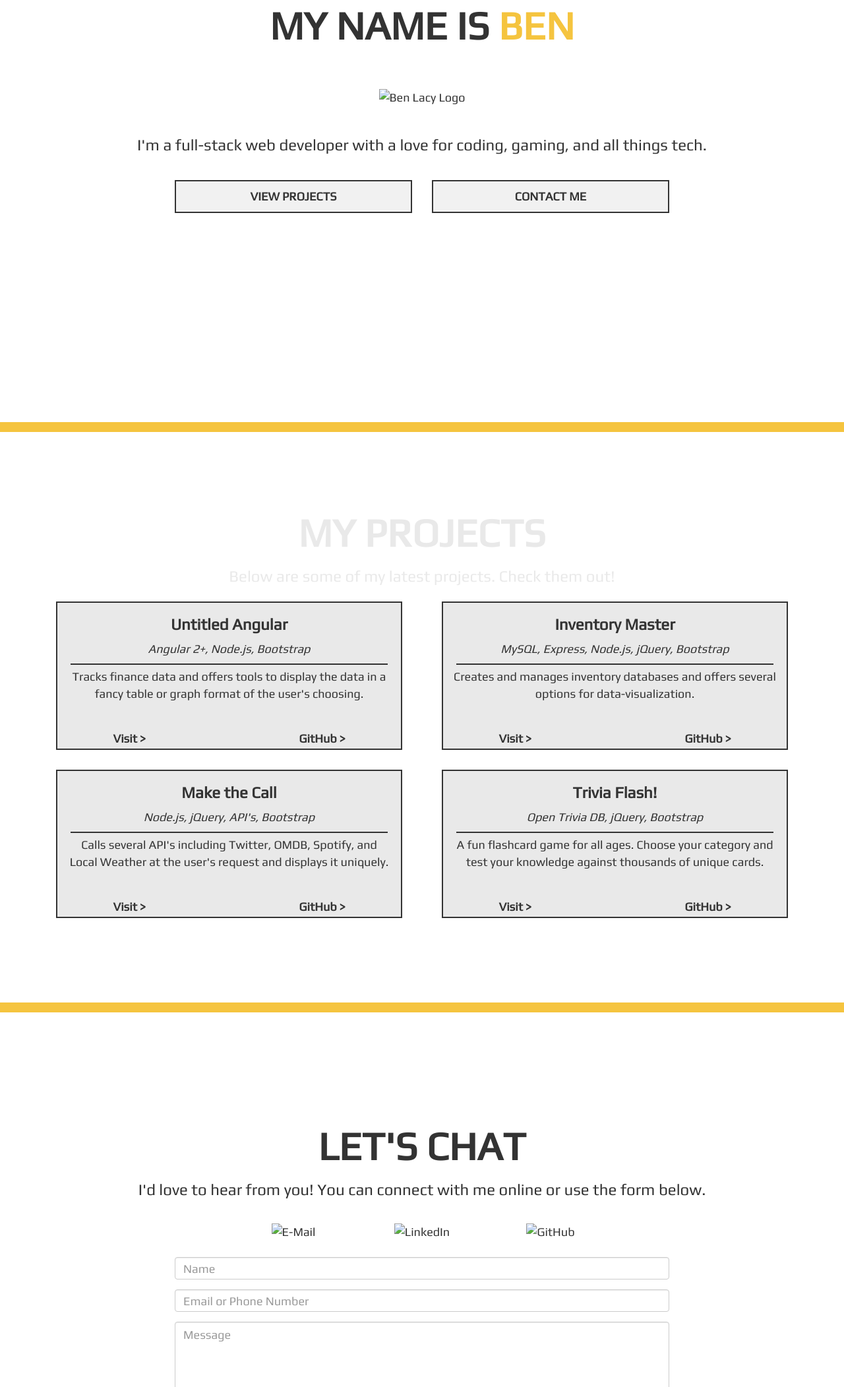
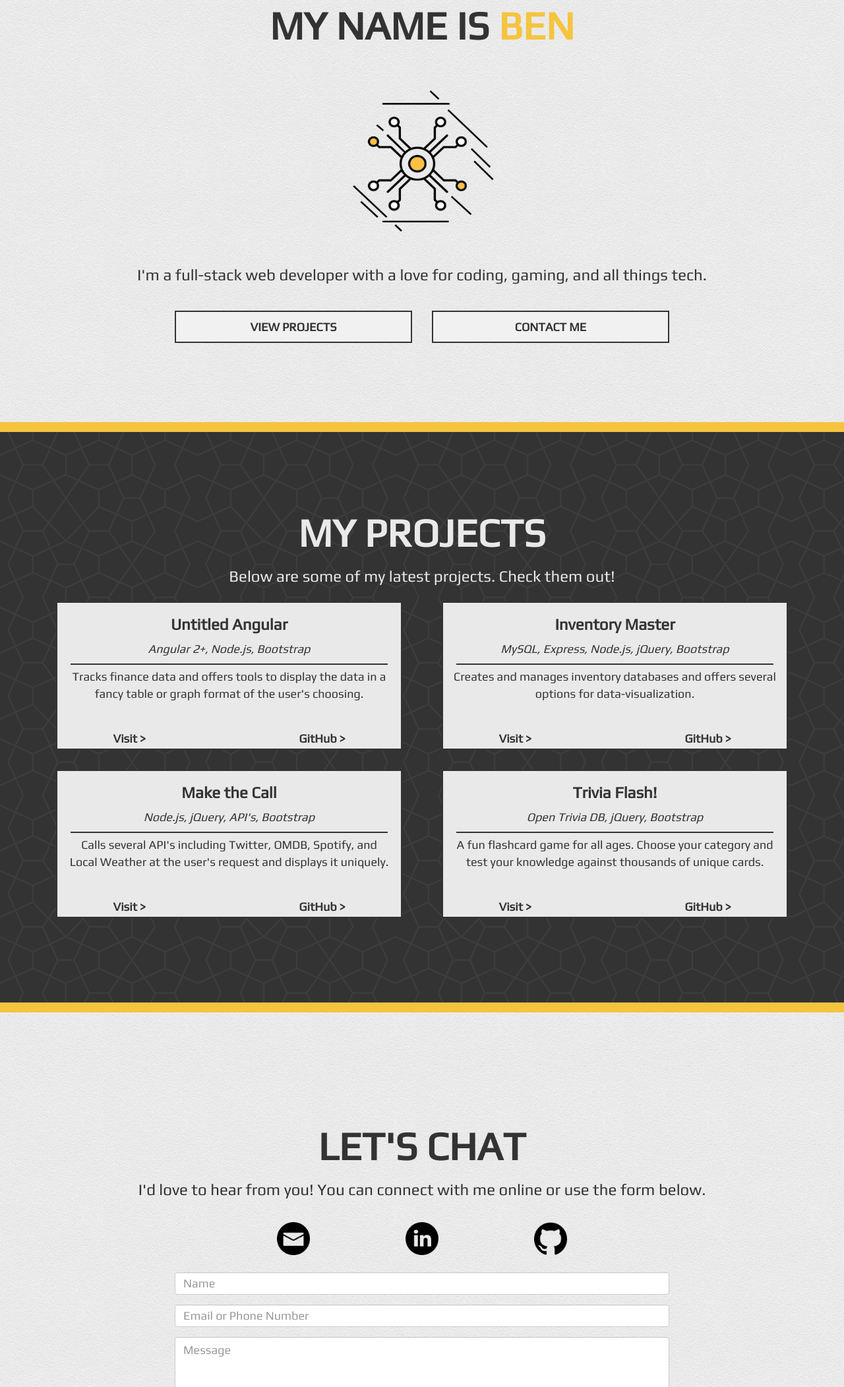
Before and after one commit to ben-lacy/Personal-Portfolio, a plain HTML site: page index.html in a window 1280 px wide. Shown: the part 250-2353 px from the top of the page at 66% size. Drawn offline with nearby package versions, Linux system fonts and the light colour scheme; files that its build step writes are made by us from their sources.

Commit message:
reverting to static page

```diff
--- a/index.html
+++ b/index.html
@@ -5,12 +5,12 @@
         <meta charset="UTF-8">
         <meta name="viewport" content="width=device-width, initial-scale=1">
         <!-- FAVICON -->
-        <link rel="shortcut icon" href="/favicon.ico" type="image/x-icon">
-        <link rel="icon" href="/favicon.ico" type="image/x-icon">
+        <link rel="shortcut icon" href="./images/favicon.ico" type="image/x-icon">
+        <link rel="icon" href="./images/favicon.ico" type="image/x-icon">
         <!-- CSS -->
-        <link type="text/stylesheet" href="/reset.css" rel="stylesheet">
+        <link type="text/stylesheet" href="./style/reset.css" rel="stylesheet">
         <link rel="stylesheet" href="https://maxcdn.bootstrapcdn.com/bootstrap/3.3.7/css/bootstrap.min.css" integrity="sha384-BVYiiSIFeK1dGmJRAkycuHAHRg32OmUcww7on3RYdg4Va+PmSTsz/K68vbdEjh4u" crossorigin="anonymous">
-        <link href="/style.css" rel="stylesheet">
+        <link href="./style/style.css" rel="stylesheet">
         <!-- FONTS -->
         <link href="https://fonts.googleapis.com/css?family=Play" rel="stylesheet">
     </head>
@@ -35,7 +35,7 @@
                     <h1 class="banner-text">HELLO!</h1>
                     <h1 class="banner-text">MY NAME IS <span style="color: #f5c43f;">BEN</span></h1>
                     <br><br>
-                    <img src="/logo-color-PNG-01.png" alt="Ben Lacy Logo" id="brand-img">
+                    <img src="./images/logo-color-PNG-01.png" alt="Ben Lacy Logo" id="brand-img">
                     <br><br>
                     <h3>I'm a full-stack web developer with a love for coding, gaming, and all things tech.</h3>
                     <div class="col-sm-4 col-sm-offset-2">
@@ -139,17 +139,17 @@
                         <div class="row">
                             <div class="col-xs-2 col-xs-offset-3">
                                 <a href="mailto:ben.lacy@outlook.com?Subject=Let's%20Talk" target="_blank">
-                                    <img src="/message-icon.png" alt="E-Mail" class="contact-imgs">
+                                    <img src="./images/message-icon.png" alt="E-Mail" class="contact-imgs">
                                 </a>
                             </div>
                             <div class="col-xs-2">
                                 <a href="http://www.linkedin.com/in/ben-lacy" target="_blank">
-                                    <img src="/linkedin-icon.png" alt="LinkedIn" class="contact-imgs">
+                                    <img src="./images/linkedin-icon.png" alt="LinkedIn" class="contact-imgs">
                                 </a>
                             </div>
                             <div class="col-xs-2">
                                 <a href="https://github.com/ben-lacy" target="_blank">
-                                    <img src="/github-icon.png" alt="GitHub" class="contact-imgs">
+                                    <img src="./images/github-icon.png" alt="GitHub" class="contact-imgs">
                                 </a>
                             </div>
                         </div>
--- a/style/style.css
+++ b/style/style.css
@@ -2,7 +2,7 @@
 /* ==UNIVERSAL== */
 /* ============= */
   body, html {
-    background-image: url("/cream-paper.png");
+    background-image: url("../images/cream-paper.png");
     color: #333;
     font-family: 'Play', sans-serif;
     font-size: 18px;
@@ -37,7 +37,7 @@
   #projectBody{
     color: #e9e9e9;
     padding-bottom: 75px;
-    background-image: url("/project-background.png");
+    background-image: url("../images/project-background.png");
     border-top: solid 15px #f5c43f;
     border-bottom: solid 15px #f5c43f;
   }
```
Also changed, not shown: package.json (deleted, +0 -24 lines), server.js (deleted, +0 -16 lines), 3 other files.
